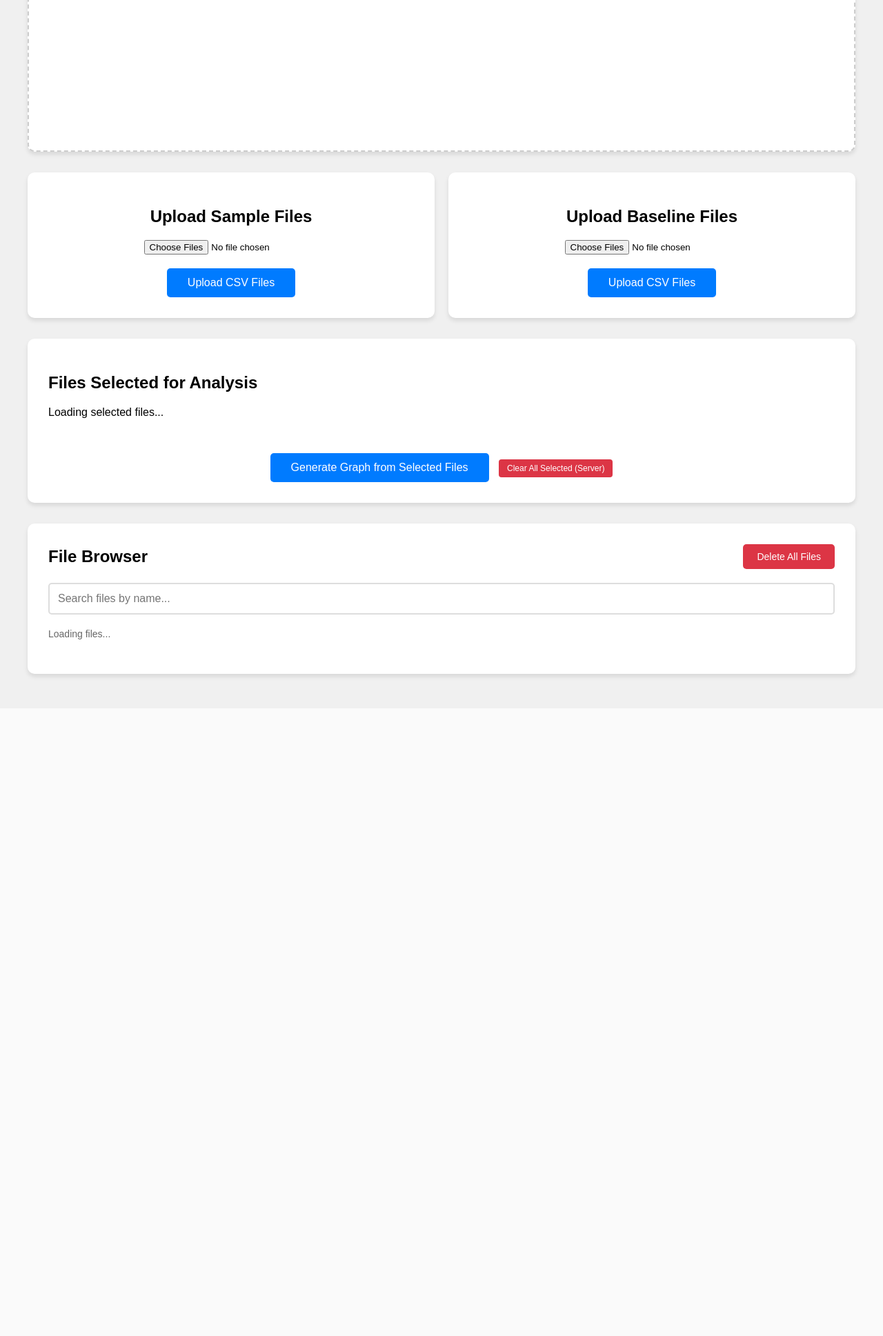
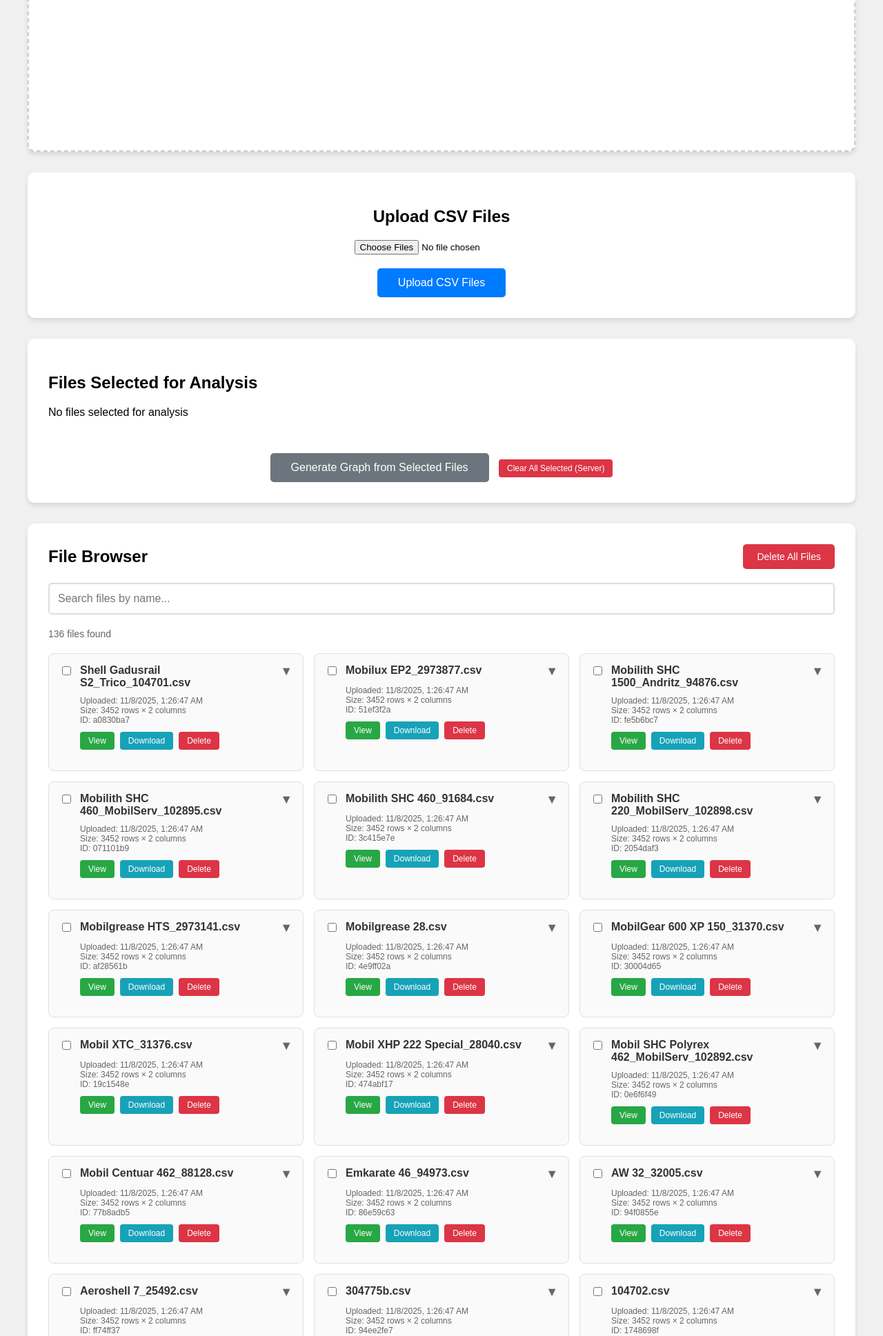
Before and after one commit to Cyoung2002/YCPHacks2025_MRGLabs, a Flask app: page /mrg-schneider-prize in a window 1280 px wide. Shown: the part 412-2349 px from the top of the page at 69% size. Before the commit the page ends 1397 px from the top, so only its background shows below. Run offline with Flask 3, Linux system fonts and the light colour scheme; data comes from the database, SQL or seed files in the repository; data that the repository does not hold is empty.

Commit message:
Revert "Two different CSV upload buttons"
This reverts commit fbcc9d8ad88fd53ba473db362f7aabb734505367.

```diff
--- a/app.py
+++ b/app.py
@@ -119,73 +119,6 @@
 
 @app.route('/upload', methods=['POST'])
 def upload_file():
-    if 'csvFile' not in request.files:
-        return jsonify({'success': False, 'message': 'No file part'}), 400
-
-    uploaded_files = request.files.getlist('csvFile')
-
-    if not uploaded_files or all(file.filename == '' for file in uploaded_files):
-        return jsonify({'success': False, 'message': 'No files selected'}), 400
-
-    success_count = 0
-    error_files = []
-
-    for file_obj in uploaded_files:
-        if file_obj.filename == '':
-            continue
-
-        if file_obj and allowed_file(file_obj.filename):
-            try:
-                file_id = str(uuid.uuid4())[:8]
-                original_filename = secure_filename(file_obj.filename)
-                filepath = os.path.join(app.config['UPLOAD_FOLDER'], original_filename)
-
-                # Save the file
-                file_obj.save(filepath)
-
-                # Read CSV and store in database
-                df = pd.read_csv(filepath)
-
-                db = get_db()
-                db.execute('''
-                    INSERT INTO files
-                    (file_id, original_name, saved_filename, file_path, upload_time, rows, columns, column_names)
-                    VALUES (?, ?, ?, ?, ?, ?, ?, ?)
-                ''', (
-                    file_id,
-                    file_obj.filename,
-                    original_filename,
-                    filepath,
-                    datetime.now(),
-                    df.shape[0],
-                    df.shape[1],
-                    ','.join(df.columns.tolist())
-                ))
-                db.commit()
-
-                success_count += 1
-
-            except Exception as e:
-                error_files.append(f"{file_obj.filename}: {str(e)}")
-                # Clean up failed file
-                if os.path.exists(filepath):
-                    os.remove(filepath)
-
-    if success_count == 0:
-        return jsonify({
-            'success': False,
-            'message': f'No files uploaded. Errors: {"; ".join(error_files)}'
-        }), 400
-
-    return jsonify({
-        'success': True,
-        'message': f'Successfully uploaded {success_count} file(s)',
-        'count': success_count
-    })
-
-
-@app.route('/uploadBaseline', methods=['POST'])
-def upload_Baseline():
     if 'csvFile' not in request.files:
         return jsonify({'success': False, 'message': 'No file part'}), 400
 
--- a/templates/dashboard.html
+++ b/templates/dashboard.html
@@ -48,16 +48,6 @@
             box-shadow: 0 4px 6px rgba(0,0,0,0.1);
             margin-bottom: 30px;
             text-align: center;
-                flex: 1;
-                min-width: 300px;
-        }
-
-        .input-sections-container {
-            display: flex;
-             gap: 20px;
-            justify-content: space-between;
-            align-items: flex-start;
-            flex-wrap: wrap; /* ensures it stacks on small screens */
         }
 
         .process-btn {
@@ -365,34 +355,17 @@
 
         <!-- File Upload Section -->
 
-<div class="input-sections-container">
-    <!-- Sample Files -->
-    <div class="input-section">
-        <h2>Upload Sample Files</h2>
-        <form id="uploadSampleForm" enctype="multipart/form-data">
-            <div>
-                <input type="file" id="sampleCsvInput" name="csvFile" accept=".csv" multiple required>
-                <div id="sampleMessageField" class="message"></div>
-                <div id="sampleUploadProgress" class="upload-progress"></div>
-            </div>
-            <button class="process-btn" type="submit" id="sampleUploadButton">Upload CSV Files</button>
-        </form>
-    </div>
-
-    <!-- Baseline Files -->
-    <div class="input-section">
-        <h2>Upload Baseline Files</h2>
-        <form id="uploadBaselineForm" enctype="multipart/form-data">
-            <div>
-                <input type="file" id="baselineCsvInput" name="csvFile" accept=".csv" multiple required>
-                <div id="baselineMessageField" class="message"></div>
-                <div id="baselineUploadProgress" class="upload-progress"></div>
-            </div>
-            <button class="process-btn" type="submit" id="baselineUploadButton">Upload CSV Files</button>
-        </form>
-    </div>
+         <div class="input-section">
+    <h2>Upload CSV Files</h2>
+    <form id="uploadForm" enctype="multipart/form-data">
+        <div>
+            <input type="file" id="csvInput" name="csvFile" accept=".csv" multiple required>
+            <div id="messageField" class="message"></div>
+            <div id="uploadProgress" class="upload-progress"></div>
+        </div>
+        <button class="process-btn" type="submit" id="uploadButton">Upload CSV Files</button>
+    </form>
 </div>
-
 <!-- Selected Files for Graph Section (Server-Side Storage) -->
 <div class="selected-files-section" style="background: white; padding: 30px; border-radius: 10px; box-shadow: 0 4px 6px rgba(0,0,0,0.1); margin-bottom: 30px;">
     <h2> Files Selected for Analysis</h2>
```
